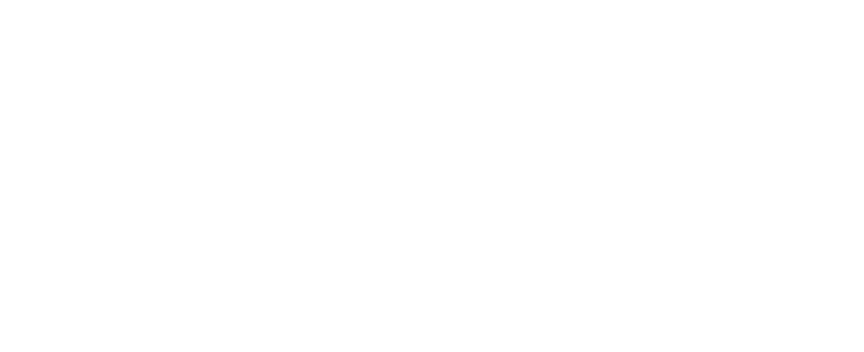
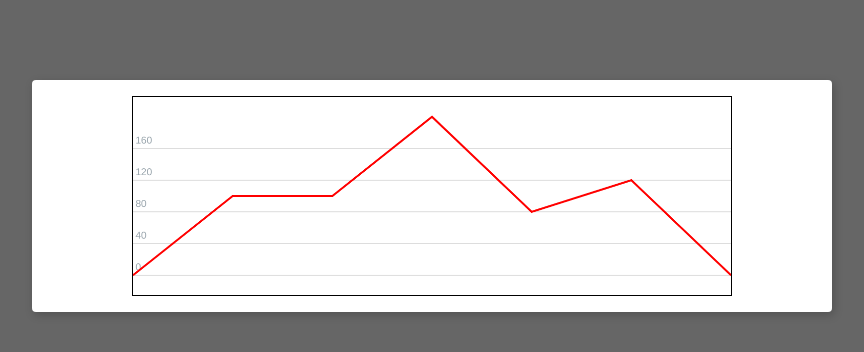
Before and after one commit to Saveliy113/canvas_graphic, a plain HTML site: page index.html in a window 1280 px wide. Shown: the whole page, without its empty margins (208-1072 px from the left). Drawn offline with Linux system fonts and the light colour scheme.

Commit message:
Drawed first line

```diff
--- a/app.js
+++ b/app.js
@@ -0,0 +1,71 @@
+const WIDTH = 600;
+const HEIGHT = 200;
+const PADDING = 40;
+const DPI_WIDTH = WIDTH * 2;
+const DPI_HEIGHT = HEIGHT * 2;
+const VIEW_HEIGHT = DPI_HEIGHT - PADDING * 2;
+const ROWS_COUNT = 5;
+
+function chart(canvas, data) {
+  const ctx = canvas.getContext('2d');
+  canvas.style.width = WIDTH + 'px';
+  canvas.style.height = HEIGHT + 'px';
+  canvas.width = DPI_WIDTH;
+  canvas.height = DPI_HEIGHT;
+
+  const [yMin, yMax] = computeBoundaries(data);
+  const yRatio = VIEW_HEIGHT / (yMax - yMin);
+  console.log(yMin, yMax);
+  // === y axios
+  const step = VIEW_HEIGHT / ROWS_COUNT;
+  const textStep = (yMax - yMin) / ROWS_COUNT;
+
+  ctx.beginPath();
+  ctx.strokeStyle = '#bbb';
+  ctx.font = 'normal 20px Helvetica, sans-serif';
+  ctx.fillStyle = '#96a2aa';
+  for (let i = 1; i <= ROWS_COUNT; i++) {
+    const y = step * i;
+    const text = yMax - textStep * i;
+    ctx.fillText(text.toString(), 5, y + PADDING - 10);
+    ctx.moveTo(0, y + PADDING);
+    ctx.lineTo(DPI_WIDTH, y + PADDING);
+  }
+  ctx.stroke();
+  ctx.closePath();
+  // ===
+
+  ctx.beginPath();
+  ctx.lineWidth = 4;
+  ctx.strokeStyle = '#ff0000';
+  for (const [x, y] of data) {
+    ctx.lineTo(x, DPI_HEIGHT - PADDING - y * yRatio);
+  }
+  ctx.stroke();
+  ctx.closePath();
+}
+
+chart(document.getElementById('chart'), [
+  [0, 0],
+  [200, 100],
+  [400, 100],
+  [600, 200],
+  [800, 80],
+  [1000, 120],
+  [1200, 0],
+]);
+
+function computeBoundaries(data) {
+  let min;
+  let max;
+
+  for (const [, y] of data) {
+    if (typeof min !== 'number') min = y;
+    if (typeof max !== 'number') max = y;
+
+    if (min > y) min = y;
+    if (max < y) max = y;
+  }
+
+  return [min, max];
+}
--- a/index.html
+++ b/index.html
@@ -6,6 +6,7 @@
       name="viewport"
       content="width=device-width, initial-scale=1.0, user-scalable=no, initial-scale=1.0, maximum-scale=1.0, minimum-scale=1.0"
     />
+    <link rel="stylesheet" href="index.css" />
     <title>Tg Graph</title>
   </head>
   <body>
--- a/index.scss
+++ b/index.scss
@@ -20,4 +20,8 @@ body {
     padding: 1rem;
     box-shadow: 2px 3px 10px rgba(0, 0, 0, 0.2);
   }
+
+  canvas {
+    border: 1px solid black;
+  }
 }
```
Also changed, not shown: index.css, 1 other file.
